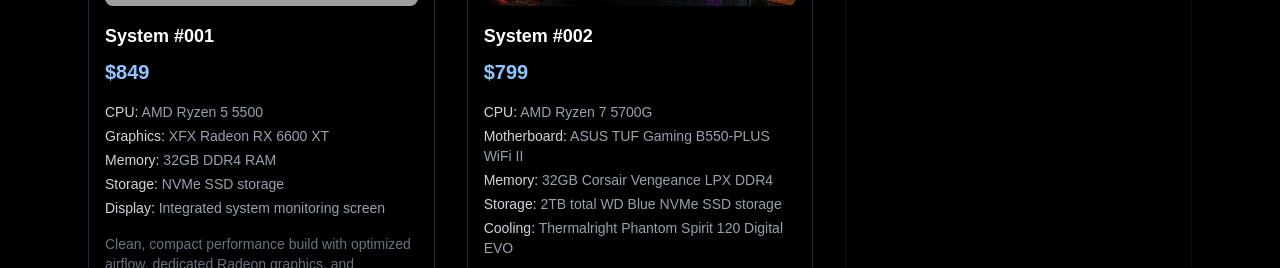
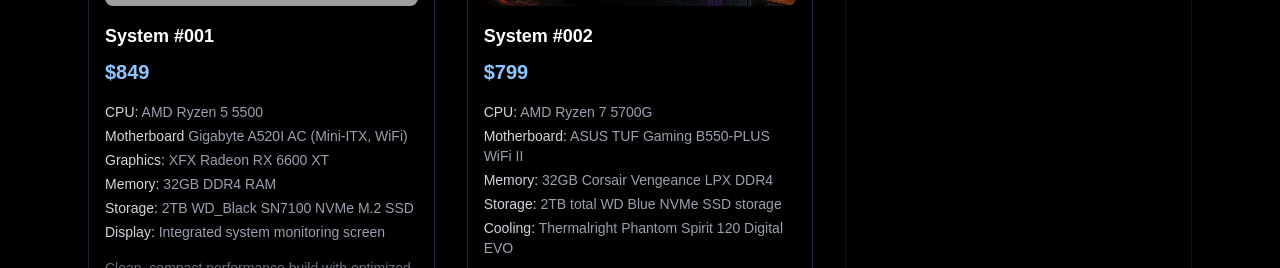
Before and after one commit to AZPRIMEPC/azprimepc, a Next.js app: page / in a window 1280 px wide. Shown: the part 1320-1588 px from the top of the page. Built offline with nearby package versions, Linux system fonts and the light colour scheme; grey boxes are pictures that could not be loaded.

Commit message:
Update page.tsx

```diff
--- a/app/page.tsx
+++ b/app/page.tsx
@@ -90,9 +90,10 @@ export default function Home() {
 
             <div className="mt-4 text-sm text-gray-400 space-y-1">
               <p><span className="text-gray-300">CPU:</span> AMD Ryzen 5 5500</p>
+              <p><span className="text-gray-300">Motherboard</span> Gigabyte A520I AC (Mini-ITX, WiFi)</p>
               <p><span className="text-gray-300">Graphics:</span> XFX Radeon RX 6600 XT</p>
               <p><span className="text-gray-300">Memory:</span> 32GB DDR4 RAM</p>
-              <p><span className="text-gray-300">Storage:</span> NVMe SSD storage</p>
+              <p><span className="text-gray-300">Storage:</span> 2TB WD_Black SN7100 NVMe M.2 SSD</p>
               <p><span className="text-gray-300">Display:</span> Integrated system monitoring screen</p>
             </div>
 
```
